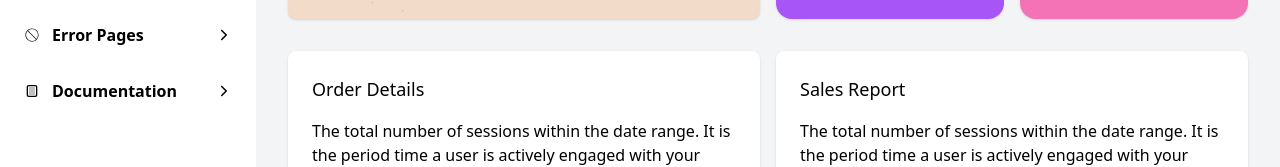
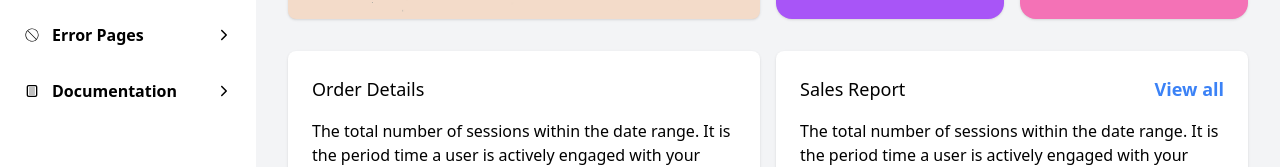
Before and after one commit to M-Souvik/SkyDashboard, a Next.js app: page / in a window 1280 px wide. Shown: the part 469-636 px from the top of the page. Built offline with nearby package versions, Linux system fonts and the light colour scheme.

Commit message:
some changes in SalesReport

```diff
--- a/components/SalesReport.js
+++ b/components/SalesReport.js
@@ -45,7 +45,10 @@ const SalesReport = () => {
 
       return (
         <div className="bg-white p-6 rounded-lg shadow">
+          <div className="flex justify-between items-center">
           <h3 className="text-lg font-medium">Sales Report</h3>
+          <button className="bg-transparent text-blue-500 text-lg font-semibold">View all</button>
+          </div>
           <p className="mt-4">The total number of sessions within the date range. It is the period time a user is actively engaged with your website, page, or app, etc.</p>
           <div className="mt-4">
             <Bar data={data} options={options} />
```
